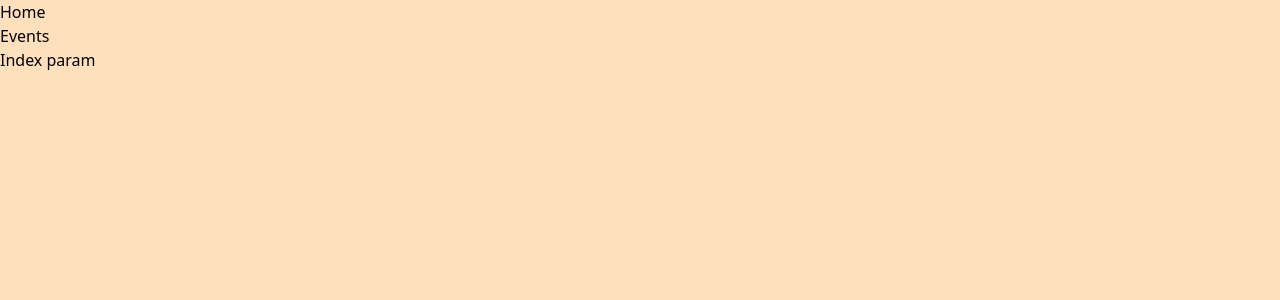
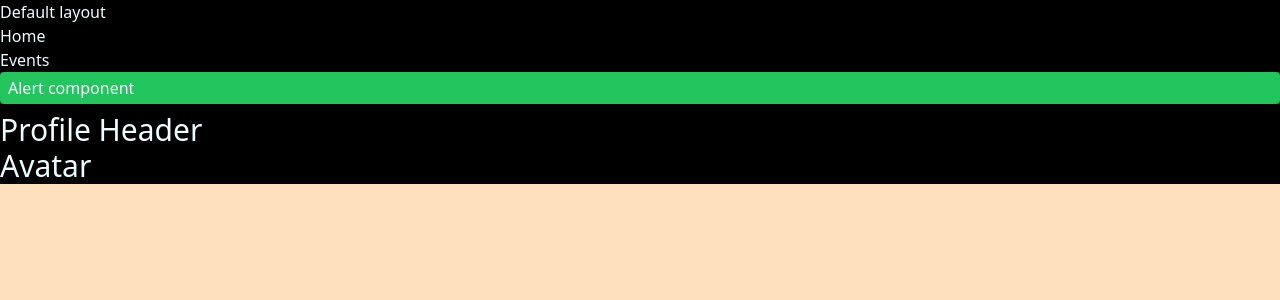
Before and after one commit to migalov/football-statistic, a Nuxt app: page / in a window 1280 px wide. Shown: the top 300 px of the page. Built offline with nearby package versions, Linux system fonts and the light colour scheme.

Commit message:
Add components and layouts

```diff
--- a/assets/main.scss
+++ b/assets/main.scss
@@ -4,4 +4,5 @@
 
 body {
   background: rgb(255, 224, 188);
+  min-height: 100vh;
 }
--- /dev/null
+++ b/components/Alert.vue
@@ -0,0 +1,8 @@
+<script setup>
+</script>
+
+<template>
+  <div class="bg-green-500 rounded px-2 py-1 text-white mb-2">
+    Alert component
+  </div>
+</template>
--- /dev/null
+++ b/components/Profile/Header/Avatar.vue
@@ -0,0 +1,8 @@
+<script setup>
+</script>
+
+<template>
+  <div class="ProfileHeaderAvatar">
+    Avatar
+  </div>
+</template>
--- /dev/null
+++ b/components/Profile/Header/index.vue
@@ -0,0 +1,9 @@
+<script setup>
+</script>
+
+<template>
+  <div class="text-3xl">
+    Profile Header
+    <ProfileHeaderAvatar />
+  </div>
+</template>
--- /dev/null
+++ b/layouts/custom.vue
@@ -0,0 +1,6 @@
+<template>
+  <div class="DefaultLayout bg-green-300 text-blue-800">
+    <p>Custom layout</p>
+    <slot />
+  </div>
+</template>
--- /dev/null
+++ b/layouts/default.vue
@@ -0,0 +1,6 @@
+<template>
+  <div class="DefaultLayout bg-black text-cyan-50">
+    <p>Default layout</p>
+    <slot />
+  </div>
+</template>
--- /dev/null
+++ b/pages/custom.vue
@@ -0,0 +1,11 @@
+<script setup>
+  definePageMeta({
+    layout: "custom"
+  })
+</script>
+
+<template>
+  <div class="Custom page">
+    Custom page
+  </div>
+</template>
--- a/pages/index.vue
+++ b/pages/index.vue
@@ -1,5 +1,6 @@
 <template>
   <div>
-    Index param
+    <Alert />
+    <ProfileHeader />
   </div>
 </template>
```
